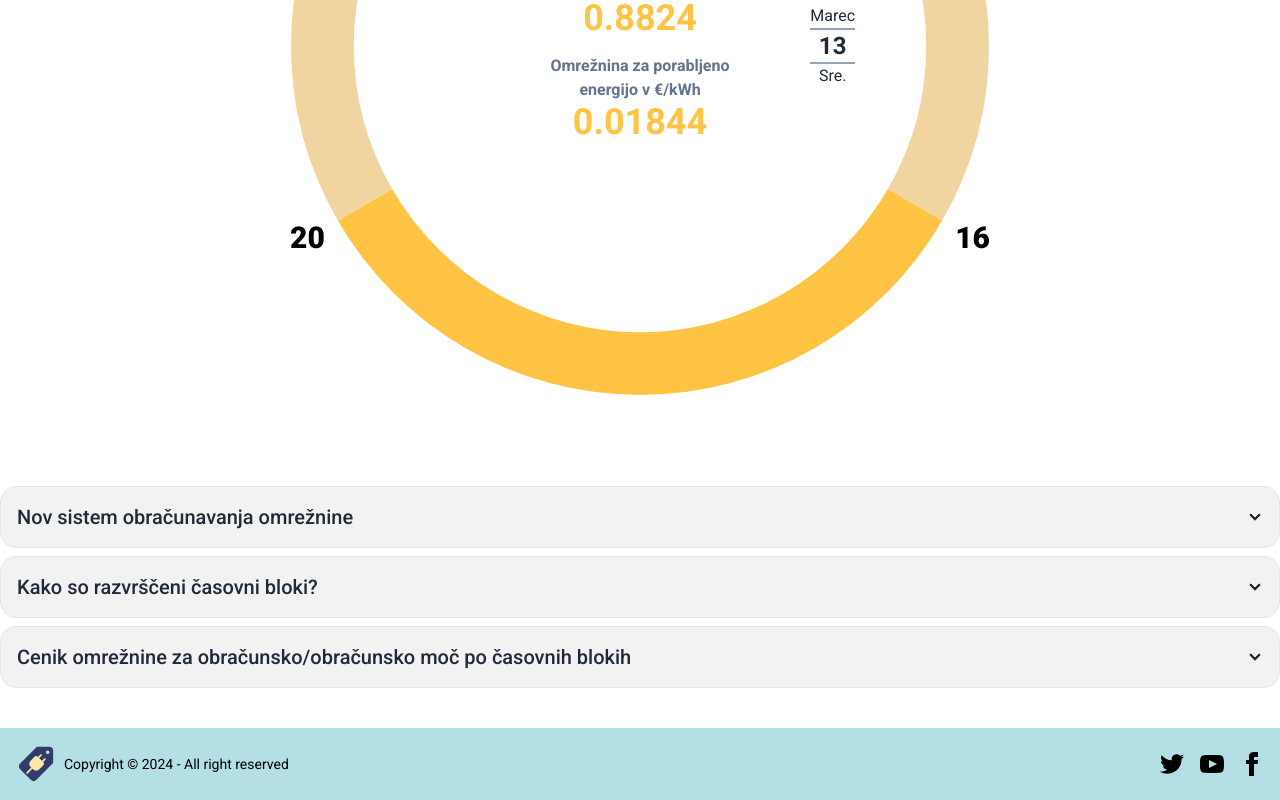
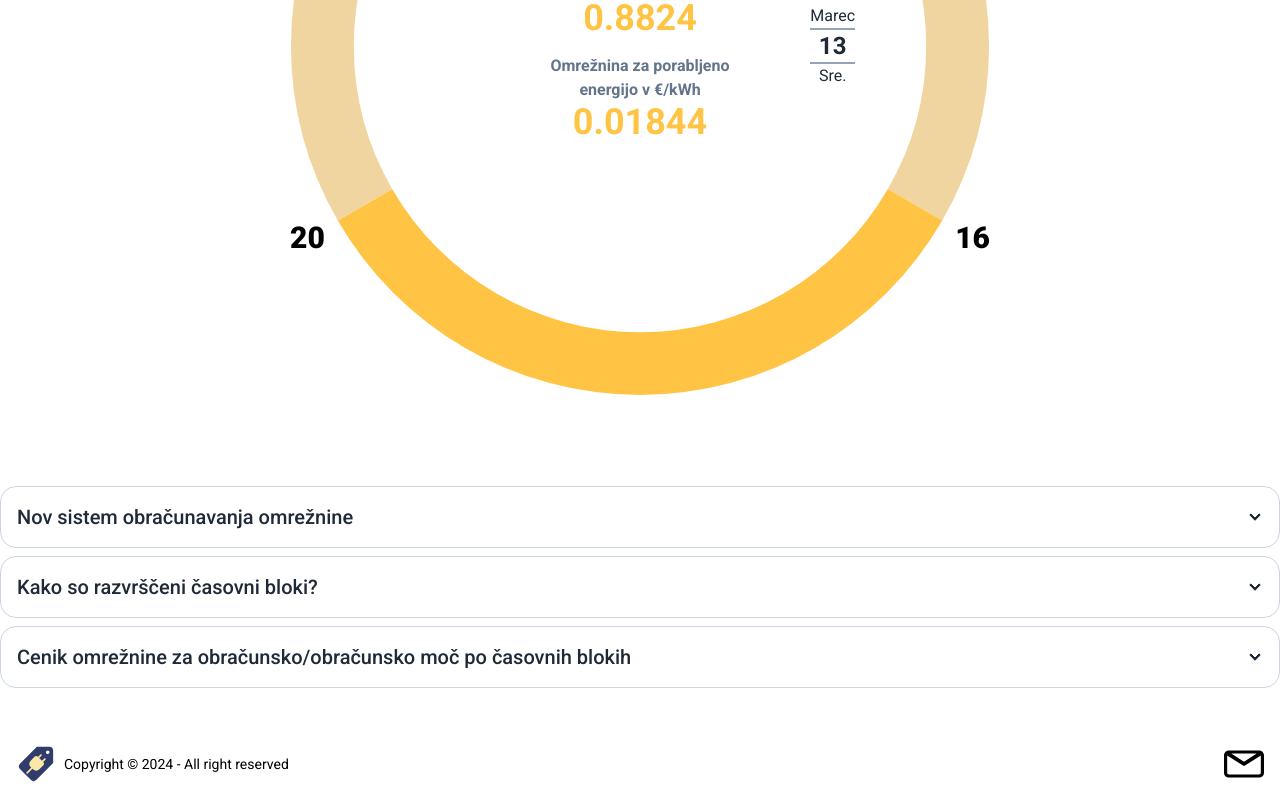
Before and after one commit to rubuz/cenergija-react, a React (Vite) app: page / in a window 1280 px wide. Shown: the part 394-1194 px from the top of the page. Built offline with nearby package versions, Linux system fonts and the light colour scheme.

Commit message:
Update styles and content in Faq, Footer, Header, and ChartDonut components

```diff
--- a/src/components/Faq.tsx
+++ b/src/components/Faq.tsx
@@ -6,7 +6,7 @@ const Faq = () => {
     <div className="flex flex-col gap-2">
       <div
         tabIndex={0}
-        className="collapse collapse-arrow border border-base-300 bg-base-200"
+        className="collapse collapse-arrow border border-slate-300 transition-all duration-200 hover:ring-2 hover:ring-slate-400"
       >
         <div className="collapse-title text-xl font-medium">
           Nov sistem obračunavanja omrežnine
@@ -28,7 +28,7 @@ const Faq = () => {
       </div>
       <div
         tabIndex={1}
-        className="collapse collapse-arrow border border-base-300 bg-base-200"
+        className="collapse collapse-arrow border border-slate-300 transition-all duration-200 hover:ring-2 hover:ring-slate-400"
       >
         <div className="collapse-title text-xl font-medium">
           Kako so razvrščeni časovni bloki?
@@ -47,12 +47,12 @@ const Faq = () => {
       </div>
       <div
         tabIndex={2}
-        className="collapse collapse-arrow border border-base-300 bg-base-200"
+        className="collapse collapse-arrow border border-slate-300 transition-all duration-200 hover:ring-2 hover:ring-slate-400"
       >
         <div className="collapse-title text-xl font-medium">
           Cenik omrežnine za obračunsko/obračunsko moč po časovnih blokih
         </div>
-        <div className="collapse-content flex w-2/3 flex-col gap-3">
+        <div className="collapse-content mx-auto flex w-2/3 flex-col gap-3">
           <TablePrice />
         </div>
       </div>
--- a/src/components/Footer.tsx
+++ b/src/components/Footer.tsx
@@ -2,44 +2,37 @@ import Logo from "../assets/cenergija-logo.svg";
 
 const Footer = () => {
   return (
-    <div className="w-full bg-light-blue">
-      <footer className="footer mx-auto max-w-[1440px] items-center bg-light-blue p-4 text-black">
+    <div className="w-full bg-white">
+      <footer className="footer mx-auto max-w-[1440px] items-center bg-white p-4 text-black">
         <aside className="grid-flow-col items-center">
           <img src={Logo} alt="Cenergija" className="h-10" />
           <p>Copyright © 2024 - All right reserved</p>
         </aside>
         <nav className="grid-flow-col gap-4 md:place-self-center md:justify-self-end">
-          <a>
+          <a className="cursor-pointer" href="mailto:rubuz23@gmail.com">
             <svg
+              fill="#000000"
+              height="40"
+              width="40"
+              version="1.1"
+              id="Capa_1"
               xmlns="http://www.w3.org/2000/svg"
-              width="24"
-              height="24"
-              viewBox="0 0 24 24"
-              className="fill-current"
+              viewBox="0 0 75.294 75.294"
+              className="transition-all duration-200 ease-in-out hover:scale-110"
             >
-              <path d="M24 4.557c-.883.392-1.832.656-2.828.775 1.017-.609 1.798-1.574 2.165-2.724-.951.564-2.005.974-3.127 1.195-.897-.957-2.178-1.555-3.594-1.555-3.179 0-5.515 2.966-4.797 6.045-4.091-.205-7.719-2.165-10.148-5.144-1.29 2.213-.669 5.108 1.523 6.574-.806-.026-1.566-.247-2.229-.616-.054 2.281 1.581 4.415 3.949 4.89-.693.188-1.452.232-2.224.084.626 1.956 2.444 3.379 4.6 3.419-2.07 1.623-4.678 2.348-7.29 2.04 2.179 1.397 4.768 2.212 7.548 2.212 9.142 0 14.307-7.721 13.995-14.646.962-.695 1.797-1.562 2.457-2.549z"></path>
-            </svg>
-          </a>
-          <a>
-            <svg
-              xmlns="http://www.w3.org/2000/svg"
-              width="24"
-              height="24"
-              viewBox="0 0 24 24"
-              className="fill-current"
-            >
-              <path d="M19.615 3.184c-3.604-.246-11.631-.245-15.23 0-3.897.266-4.356 2.62-4.385 8.816.029 6.185.484 8.549 4.385 8.816 3.6.245 11.626.246 15.23 0 3.897-.266 4.356-2.62 4.385-8.816-.029-6.185-.484-8.549-4.385-8.816zm-10.615 12.816v-8l8 3.993-8 4.007z"></path>
-            </svg>
-          </a>
-          <a>
-            <svg
-              xmlns="http://www.w3.org/2000/svg"
-              width="24"
-              height="24"
-              viewBox="0 0 24 24"
-              className="fill-current"
-            >
-              <path d="M9 8h-3v4h3v12h5v-12h3.642l.358-4h-4v-1.667c0-.955.192-1.333 1.115-1.333h2.885v-5h-3.808c-3.596 0-5.192 1.583-5.192 4.615v3.385z"></path>
+              <g id="SVGRepo_bgCarrier" stroke-width="0"></g>
+              <g
+                id="SVGRepo_tracerCarrier"
+                stroke-linecap="round"
+                stroke-linejoin="round"
+              ></g>
+              <g id="SVGRepo_iconCarrier">
+                {" "}
+                <g>
+                  {" "}
+                  <path d="M66.097,12.089h-56.9C4.126,12.089,0,16.215,0,21.286v32.722c0,5.071,4.126,9.197,9.197,9.197h56.9 c5.071,0,9.197-4.126,9.197-9.197V21.287C75.295,16.215,71.169,12.089,66.097,12.089z M61.603,18.089L37.647,33.523L13.691,18.089 H61.603z M66.097,57.206h-56.9C7.434,57.206,6,55.771,6,54.009V21.457l29.796,19.16c0.04,0.025,0.083,0.042,0.124,0.065 c0.043,0.024,0.087,0.047,0.131,0.069c0.231,0.119,0.469,0.215,0.712,0.278c0.025,0.007,0.05,0.01,0.075,0.016 c0.267,0.063,0.537,0.102,0.807,0.102c0.001,0,0.002,0,0.002,0c0.002,0,0.003,0,0.004,0c0.27,0,0.54-0.038,0.807-0.102 c0.025-0.006,0.05-0.009,0.075-0.016c0.243-0.063,0.48-0.159,0.712-0.278c0.044-0.022,0.088-0.045,0.131-0.069 c0.041-0.023,0.084-0.04,0.124-0.065l29.796-19.16v32.551C69.295,55.771,67.86,57.206,66.097,57.206z"></path>{" "}
+                </g>{" "}
+              </g>
             </svg>
           </a>
         </nav>
--- a/src/components/Header.tsx
+++ b/src/components/Header.tsx
@@ -22,10 +22,12 @@ const Header = () => {
     >
       <div className="navbar-start flex gap-3">
         <img src={Logo} alt="Cenergija" className="h-12 w-12" />
-        <a className="text-xl font-semibold">CENERGIJA</a>
+        <a className="text-xl font-semibold">
+          <span className="text-table-red">cEne</span>rgija
+        </a>
       </div>
       <div className="navbar-center">
-        <h1 className="text-center text-5xl font-bold">
+        <h1 className="text-center text-4xl font-bold">
           TRENUNTA CENA ELEKTRIČNE OMREŽNINE
         </h1>
       </div>
@@ -34,7 +36,7 @@ const Header = () => {
           <div
             tabIndex={0}
             role="button"
-            className="group btn btn-ghost rounded-xl  border-transparent hover:border-transparent hover:bg-primary"
+            className="group btn btn-ghost rounded-xl  border-transparent hover:border-transparent hover:bg-table-yellow"
           >
             <svg
               xmlns="http://www.w3.org/2000/svg"
--- a/src/components/chart/ChartDonut.tsx
+++ b/src/components/chart/ChartDonut.tsx
@@ -74,7 +74,7 @@ const ChartDonut = () => {
 
   return (
     <>
-      <div className="relative mx-auto flex aspect-square w-[60%] items-center justify-center">
+      <div className="relative mx-auto flex aspect-square w-full max-w-[60%] items-center justify-center">
         <div className="z-20 m-0 aspect-square w-[91%]">
           <Doughnut data={chartData} options={chartOptions} />
         </div>
--- a/src/data/data.ts
+++ b/src/data/data.ts
@@ -73,6 +73,12 @@ export const hourAMIndexMapping: number[] = [
 
 // DATA FOR THE DOUGHNUT GRAPH
 
+// const blok1: string = "rgba(246, 62, 2, 1)";
+// const blok2: string = "rgba(255, 196, 68, 1)";
+// const blok3: string = "rgba(240, 213, 160, 1)";
+// const blok4: string = "rgba(201, 218, 133, 1)";
+// const blok5: string = "rgba(118, 192, 69, 1)";
+
 const blok1: string = "rgba(246, 62, 2, 1)";
 const blok2: string = "rgba(255, 196, 68, 1)";
 const blok3: string = "rgba(240, 213, 160, 1)";
```
